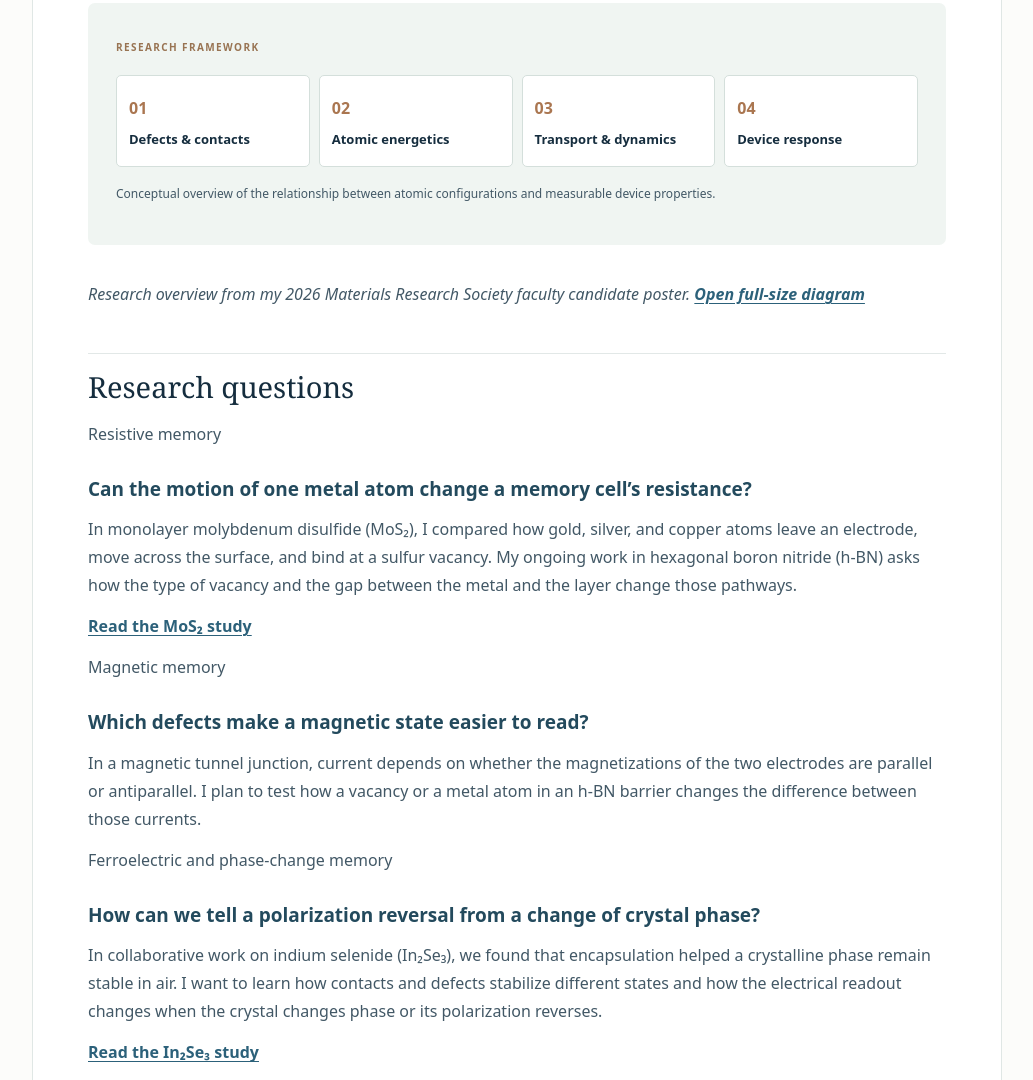
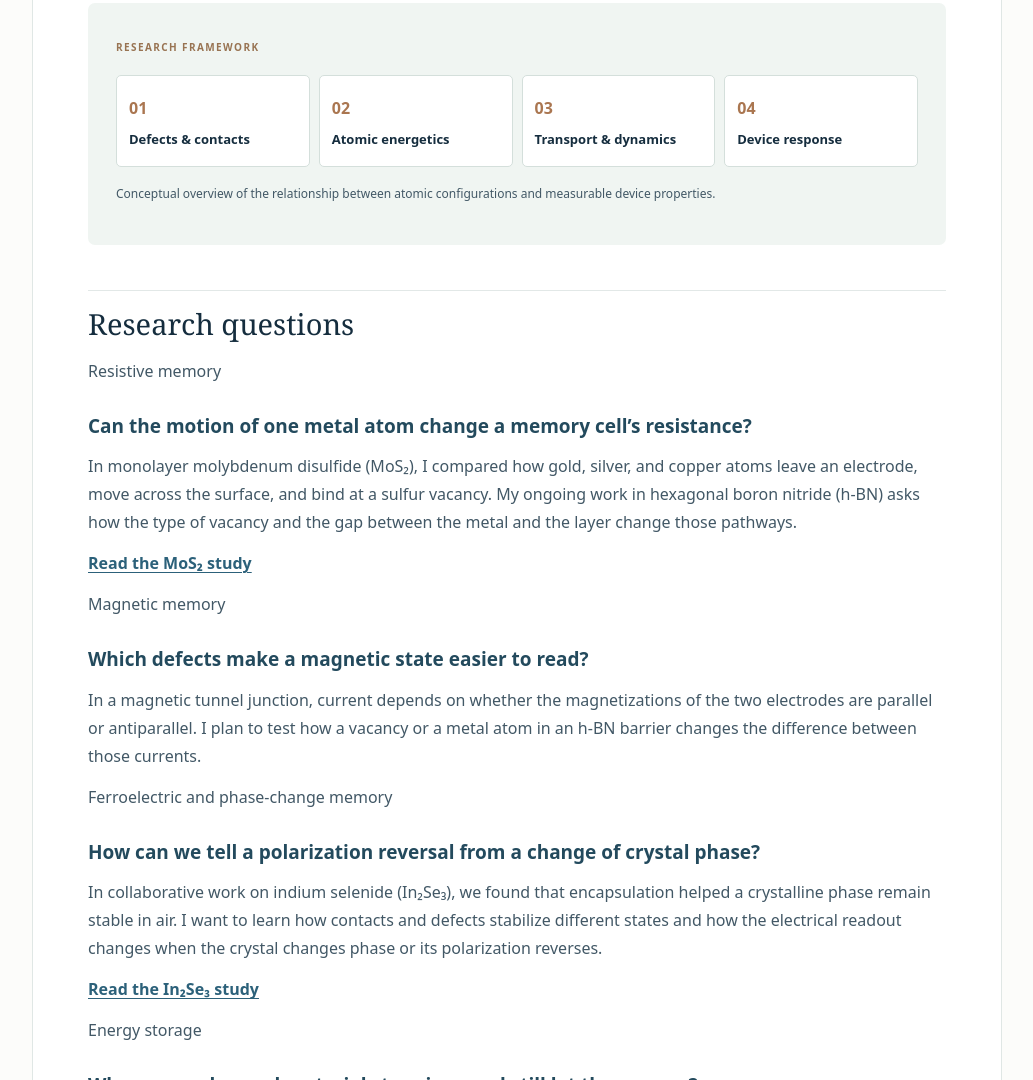
Before and after one commit to j-shah-7/j-shah-7, a plain HTML site: page docs/research.html in a window 1280 px wide. Shown: the part 906-1986 px from the top of the page, without its empty margins (123-1156 px from the left). Drawn offline with Linux system fonts and the light colour scheme.

Commit message:
Remove broken link to non-exported poster diagram

```diff
--- a/docs/research.html
+++ b/docs/research.html
@@ -6,7 +6,7 @@
 <p>I work with experimentalists to turn a measured response into a question I can test with first-principles calculations. My work on resistive memory informs broader questions about magnetic readout, ferroelectric switching, and energy storage.</p>
 <p><a href="#questions">Research questions</a> <a href="#goals">Research goals</a></p>
 <div class="concept-panel"><span class="meta">RESEARCH FRAMEWORK</span><div class="concept-grid"><div><b>01</b><span>Defects & contacts</span></div><div><b>02</b><span>Atomic energetics</span></div><div><b>03</b><span>Transport & dynamics</span></div><div><b>04</b><span>Device response</span></div></div><p>Conceptual overview of the relationship between atomic configurations and measurable device properties.</p></div>
-<p><em>Research overview from my 2026 Materials Research Society faculty candidate poster. <a href="./assets/research-overview.webp">Open full-size diagram</a></em></p>
+
 <h2 id="questions">Research questions</h2>
 <p>Resistive memory</p>
 <h3 id="can-the-motion-of-one-metal-atom-change-a-memory-cells-resistance">Can the motion of one metal atom change a memory cell’s resistance?</h3>
```
